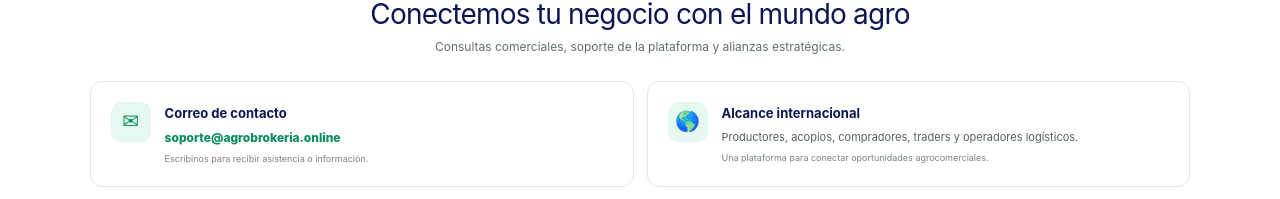
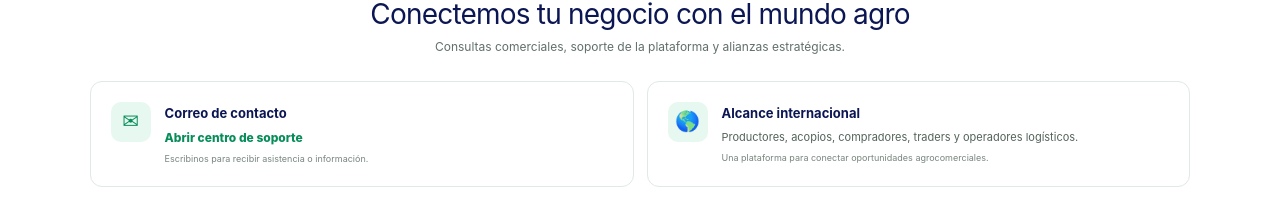
Before and after one commit to AgroBrokerIA/agrobrokeria-platform, a Next.js app in the folder apps/web/: page / in a window 1280 px wide. Shown: the part 5439-5638 px from the top of the page. Built offline with nearby package versions, Linux system fonts and the light colour scheme; no server answers; the database is empty.

Commit message:
fix(domain): remove retired .online support email references

```diff
--- a/apps/web/app/page.tsx
+++ b/apps/web/app/page.tsx
@@ -173,11 +173,11 @@ export default function Home(){
   <section id="contacto" className={styles.publicSection}>
    <div className={styles.sectionTitle}><span>CONTACTO</span><h2>Conectemos tu negocio con el mundo agro</h2><p>Consultas comerciales, soporte de la plataforma y alianzas estratégicas.</p></div>
    <div className={styles.contactGrid}>
-    <article className={styles.contactCard}><span>✉</span><div><strong>Correo de contacto</strong><a href="mailto:soporte@agrobrokeria.online">soporte@agrobrokeria.online</a><small>Escribinos para recibir asistencia o información.</small></div></article>
+    <article className={styles.contactCard}><span>✉</span><div><strong>Correo de contacto</strong><Link href="/soporte">Abrir centro de soporte</Link><small>Escribinos para recibir asistencia o información.</small></div></article>
     <article className={styles.contactCard}><span>🌎</span><div><strong>Alcance internacional</strong><p>Productores, acopios, compradores, traders y operadores logísticos.</p><small>Una plataforma para conectar oportunidades agrocomerciales.</small></div></article>
     <article className={styles.contactCta}><div><strong>¿Listo para operar?</strong><p>Creá tu cuenta para publicar, negociar y gestionar operaciones.</p></div><Link href="/register">Crear cuenta gratis →</Link></article>
    </div>
   </section>
-  <footer className={styles.footer}><div><strong>AgroBrokerIA</strong><span>Mercado · IA · Negociación · Operaciones · Finanzas</span></div><div style={{display:"flex",gap:"16px",alignItems:"center",flexWrap:"wrap"}}><Link href="/terminos">Términos y Condiciones</Link><Link href="/privacidad">Política de Privacidad</Link><a href="mailto:soporte@agrobrokeria.online">Contacto</a><Link href="/register">Crear cuenta →</Link></div></footer>
+  <footer className={styles.footer}><div><strong>AgroBrokerIA</strong><span>Mercado · IA · Negociación · Operaciones · Finanzas</span></div><div style={{display:"flex",gap:"16px",alignItems:"center",flexWrap:"wrap"}}><Link href="/terminos">Términos y Condiciones</Link><Link href="/privacidad">Política de Privacidad</Link><Link href="/soporte">Contacto</Link><Link href="/register">Crear cuenta →</Link></div></footer>
  </main>
 }
```
